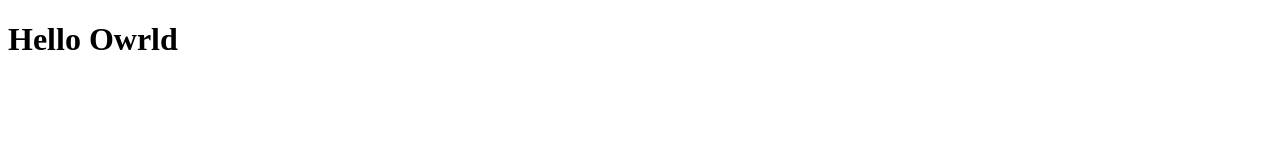
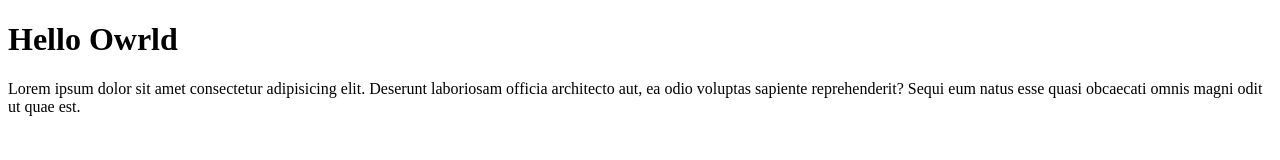
Before and after one commit to edioppo23/wpu-git-test2, a plain HTML site: page index.html in a window 1280 px wide. Drawn offline with Linux system fonts and the light colour scheme.

Commit message:
menambahkan paragraf

```diff
--- a/index.html
+++ b/index.html
@@ -10,6 +10,8 @@
 
 <body>
     <h1> Hello Owrld </h1>
+    <p> Lorem ipsum dolor sit amet consectetur adipisicing elit. Deserunt laboriosam officia architecto aut, ea odio
+        voluptas sapiente reprehenderit? Sequi eum natus esse quasi obcaecati omnis magni odit ut quae est.</p>
 
 </body>
 
```
